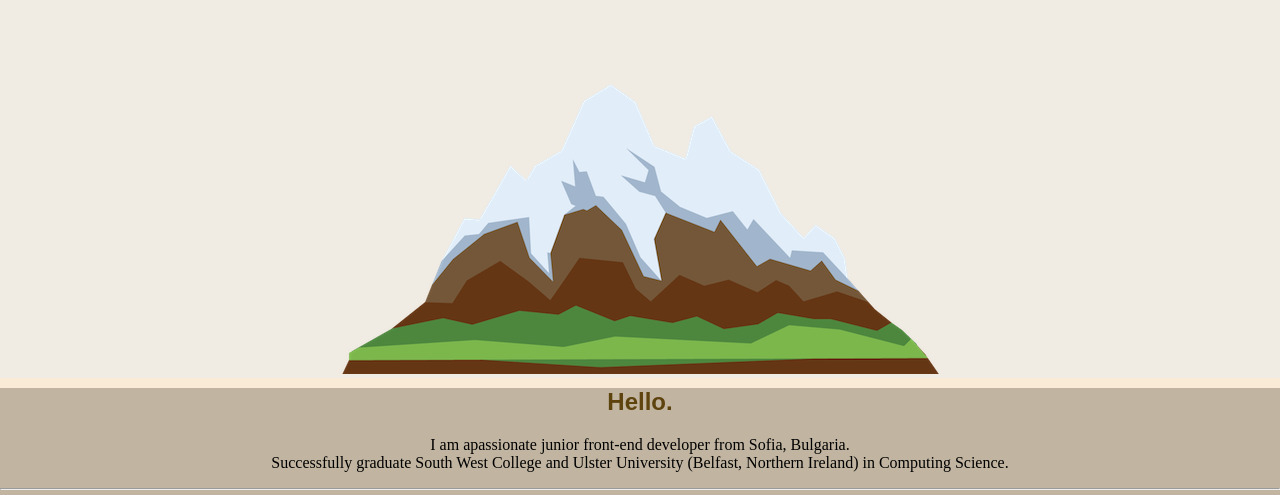
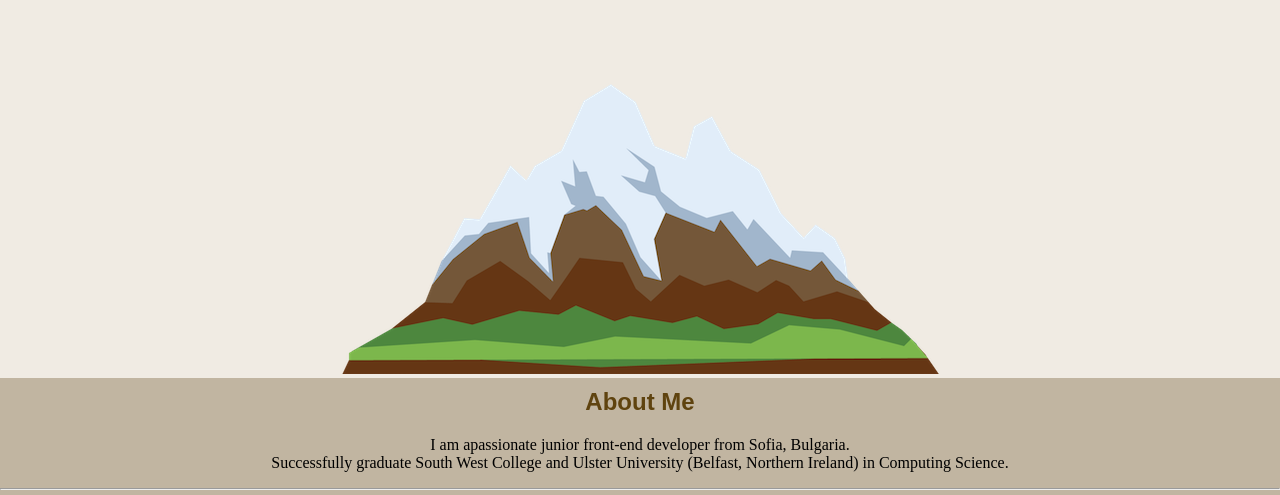
Before and after one commit to ValentinAr7/JS-BackEnd-Exercises, a plain HTML site: page CSS - My site/index.html in a window 1280 px wide. Shown: the part 295-790 px from the top of the page. Drawn offline with Linux system fonts and the light colour scheme.

Commit message:
about me

```diff
--- a/CSS - My site/index.html
+++ b/CSS - My site/index.html
@@ -26,7 +26,7 @@
 
 <div class="middle-container">
     <div class="profile">
-      <h2 class="Hello">Hello.</h2>
+      <h2 class="Hello">About Me</h2>
       <p>I am apassionate junior front-end developer from Sofia, Bulgaria. <br>
         Successfully graduate South West College and Ulster University
         (Belfast, Northern Ireland) in Computing Science.</p>
--- a/CSS - My site/style.css
+++ b/CSS - My site/style.css
@@ -2,7 +2,7 @@ body{
     margin: 0px;
     text-align: center;
     font-family: 'Merriweather', serif;
-    background-color: antiquewhite;
+    background-color: #c1b5a1;
 
 }
 .top {
```
